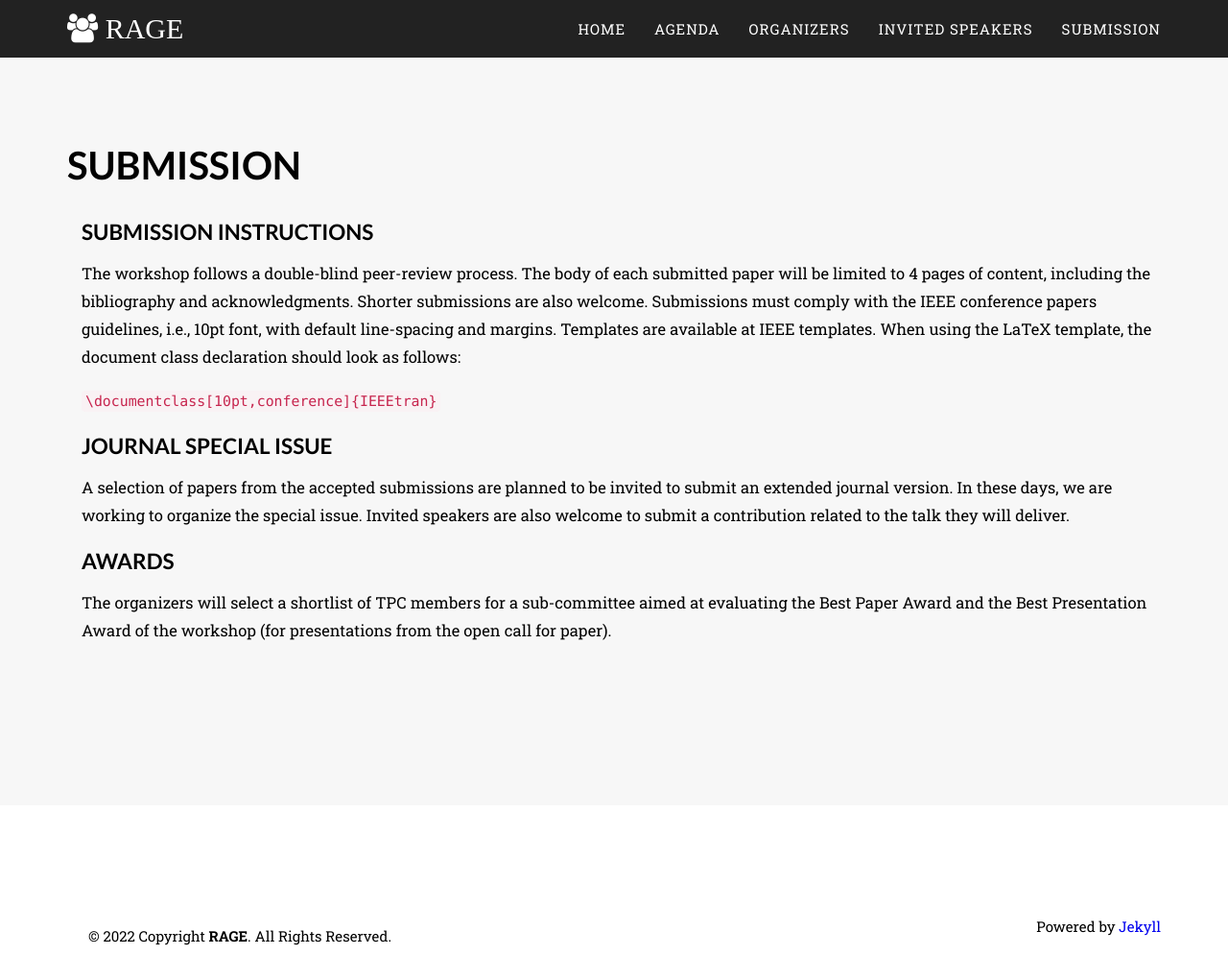
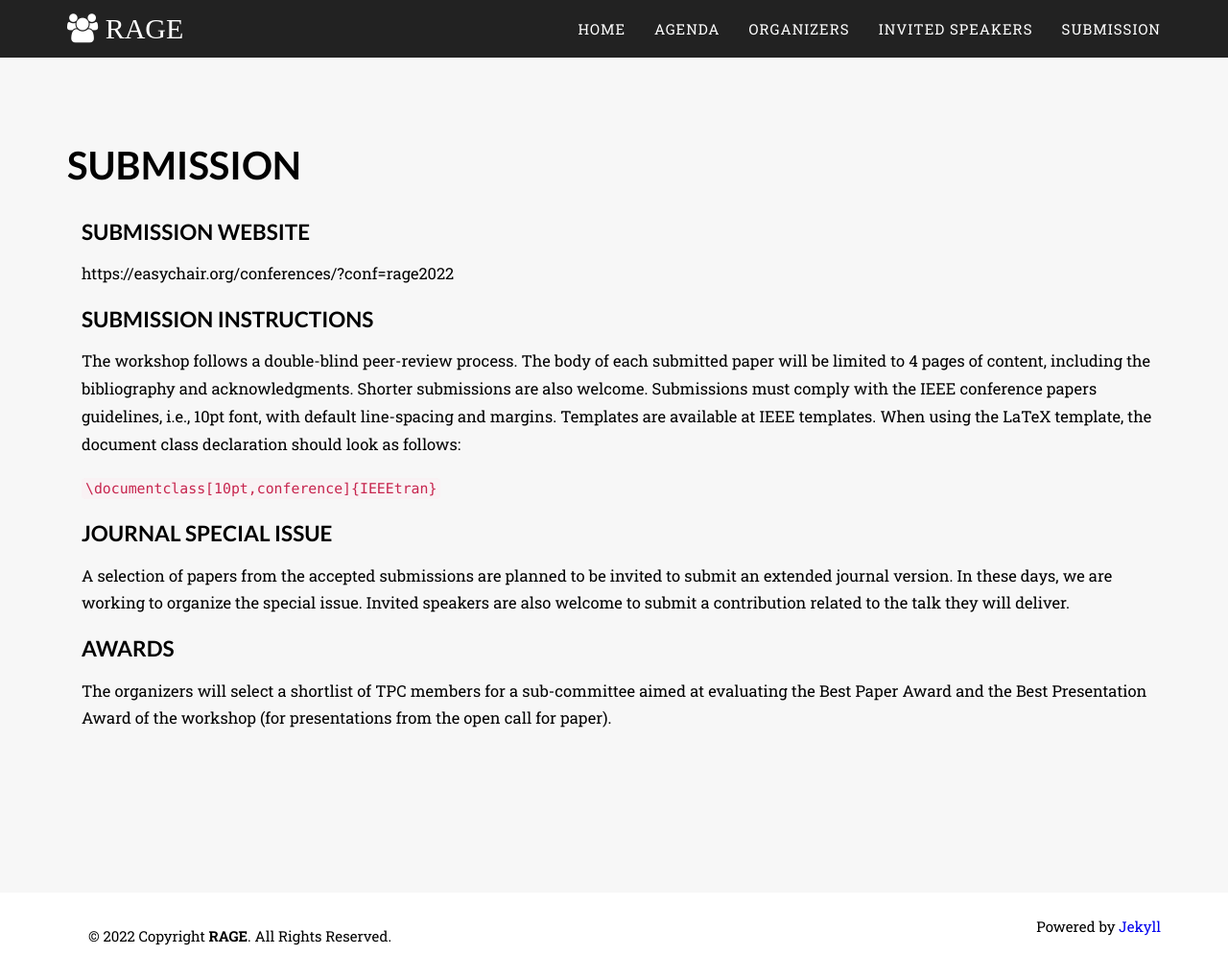
Before and after one commit to rage2022/rage2022.github.io, a Jekyll site: the page built from submission.markdown, in a window 1280 px wide and 1020 px high. Shown: the whole window at 96% size. Built offline with Jekyll 4.4.1, drawn with Linux system fonts in a browser that asks for light colours; some web fonts are replaced.

Commit message:
Update submission.markdown

```diff
--- a/submission.markdown
+++ b/submission.markdown
@@ -3,6 +3,9 @@ layout: page
 title: Submission
 permalink: /submission/
 ---
+## Submission website
+
+https://easychair.org/conferences/?conf=rage2022
 
 ## Submission Instructions
 
```
